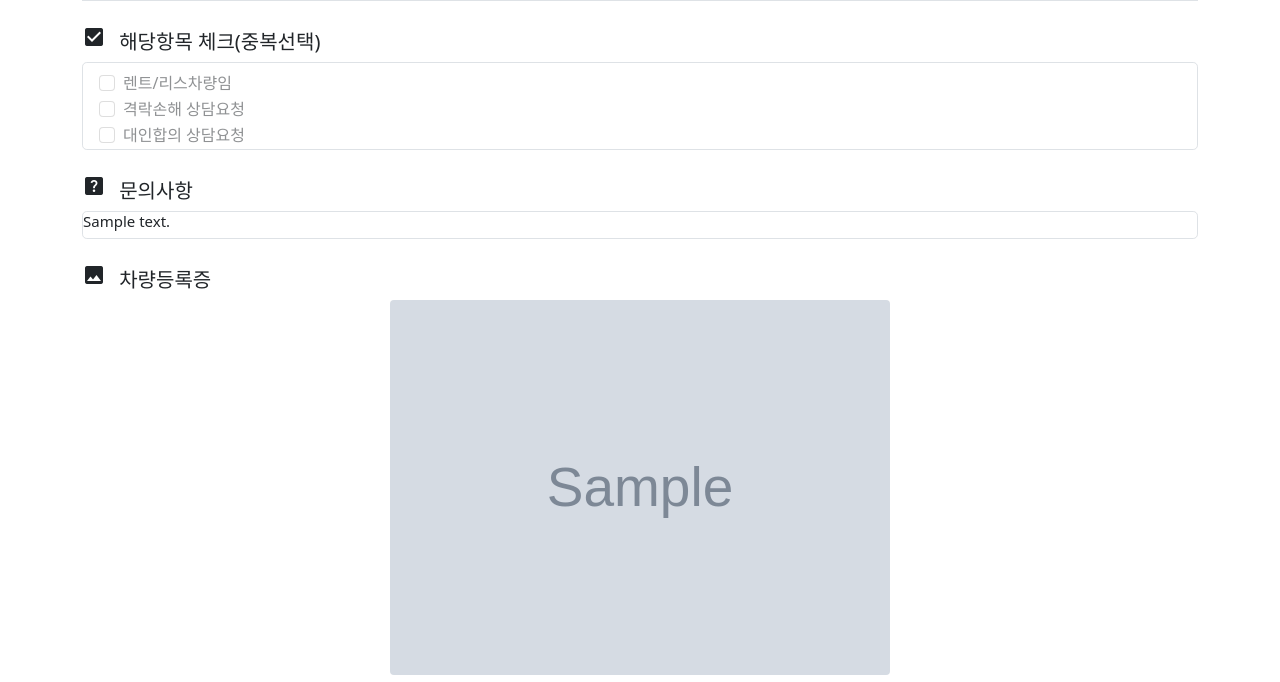
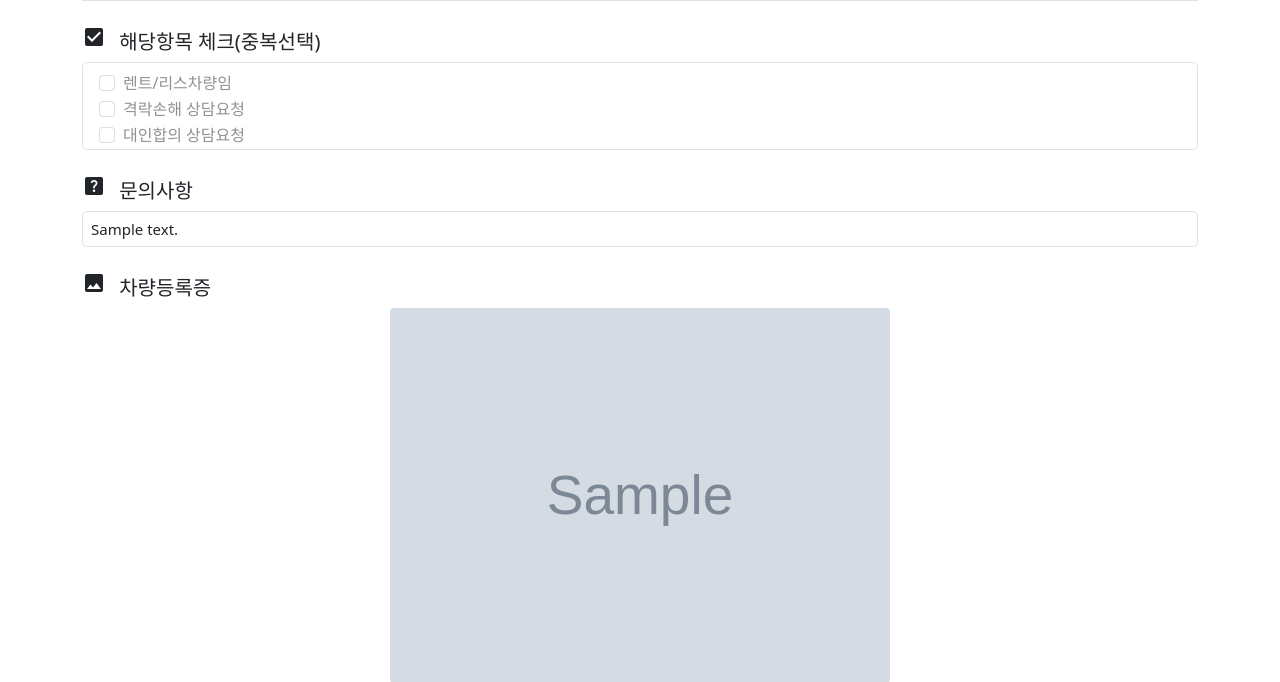
Before and after one commit to iyadangky/bosang, a Django app: template posts/templates/posts/create.html in a window 1280 px wide. Shown: the part 1031-1713 px from the top of the page. Run offline with Django 3.2, Linux system fonts and the light colour scheme; the template is opened without the code that fills it: most values are stand-ins (such as "Sample title", 1, 10 or a date in 2020); grey boxes marked "Sample" are stand-in pictures; some libraries are stand-ins or nearby versions.

Commit message:
텍스트에어리어 여백 조정

```diff
--- a/posts/templates/posts/addition.html
+++ b/posts/templates/posts/addition.html
@@ -268,7 +268,7 @@
 
         <h5><span class="material-icons me-2">edit_note</span> 추가기록</h5>
         <div class="border rounded-3 mb-4">
-            <p style="font-size:15px" >{{ post.addition }}</p>
+            <h5 class="m-2" style="font-size:15px" >{{ post.addition }}</h5>
         </div>
 
     <div>
--- a/posts/templates/posts/create.html
+++ b/posts/templates/posts/create.html
@@ -167,7 +167,7 @@
 
         <h5><span class="material-icons me-2">help_center</span> 문의사항</h5>
             <div class="border rounded-3 mb-4">
-                <h5 style="font-size:15px" >{{ post.note }}</h5>
+                <h5 class="m-2" style="font-size:15px" >{{ post.note }}</h5>
             </div>
 
         <div>
--- a/posts/templates/posts/detail.html
+++ b/posts/templates/posts/detail.html
@@ -164,7 +164,7 @@
 
         <h5><span class="material-icons me-2">help_center</span> 문의사항</h5>
             <div class="border rounded-3 mb-4">
-                <h5 style="font-size:15px" >{{ post.note }}</h5>
+                <h5 class="m-2" style="font-size:15px" >{{ post.note }}</h5>
             </div>
 
         <div>
```
